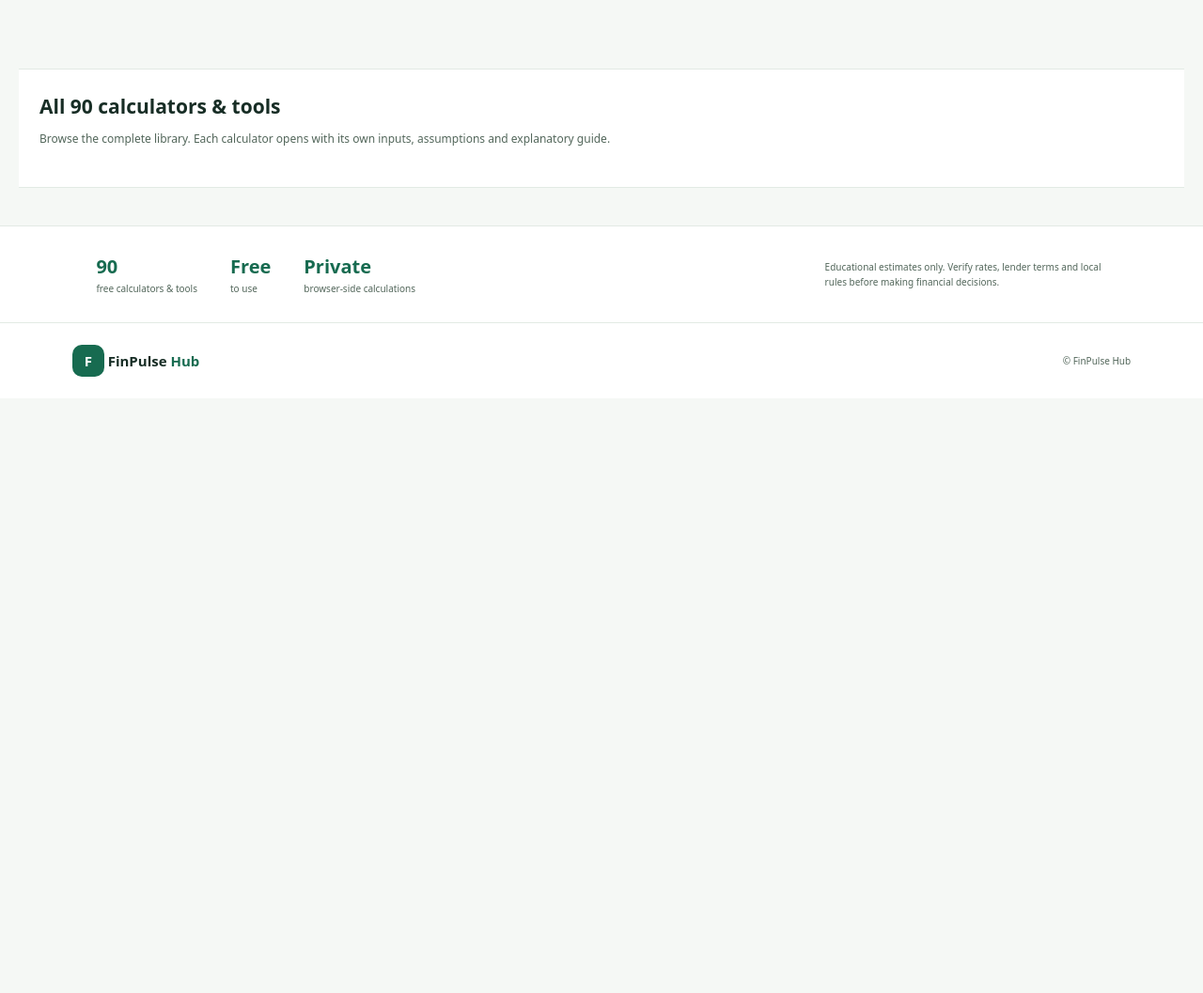
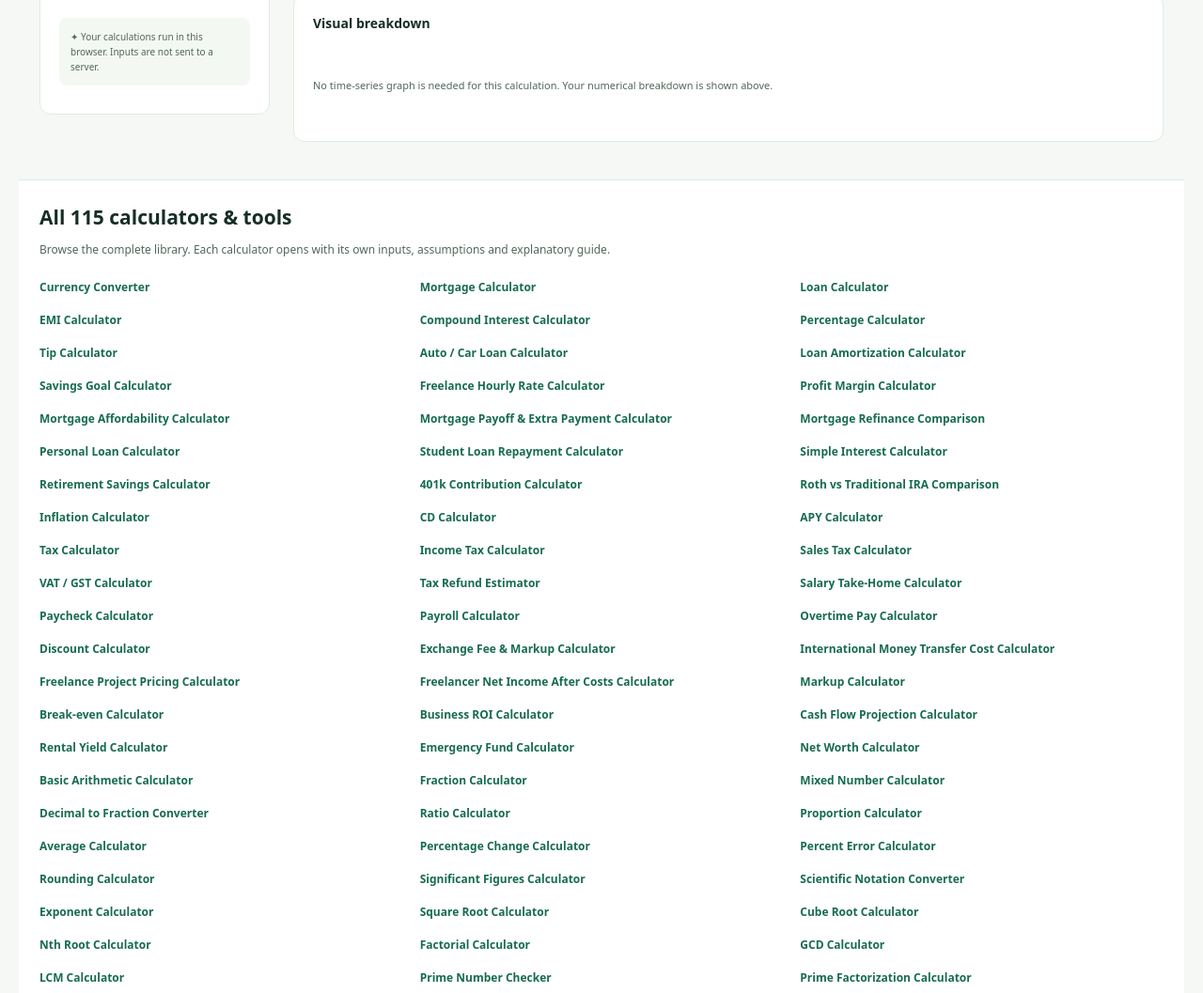
Before and after one commit to apex-global-labs/FinPulse-Hub, a website: page index.html in a window 1280 px wide. Shown: the part 1276-2333 px from the top of the page at 94% size. Before the commit the page ends 1700 px from the top, so only its background shows below. Drawn offline with nearby package versions, Linux system fonts and the light colour scheme.

Commit message:
Load date and time calculator modules

```diff
--- a/index.html
+++ b/index.html
@@ -2,5 +2,5 @@
 <header><a class="brand" href="#"><b>F</b> FinPulse <strong>Hub</strong></a><nav><a href="#tools">Calculators</a><a href="#tool-directory">All tools</a><a href="#about">About</a></nav></header>
 <section class="hero"><div><small>YOUR EVERYDAY FINANCE TOOLKIT</small><h1>Make better sense<br><em>of your money.</em></h1><p>Free tools for finance, mathematics, statistics, dates, units and everyday problem-solving.</p><a class="cta" href="#tools">Explore calculators ↓</a></div><div class="hero-art"><span>FINANCIAL SNAPSHOT</span><b>$12,480.00</b><small>Illustrative calculation</small><div class="bars"><i></i><i></i><i></i><i></i><i></i><i></i><i></i></div></div></section>
 <main id="tools"><aside><small>CALCULATOR LIBRARY</small><input id="search" type="search" placeholder="Find a calculator..." aria-label="Find a calculator"><div id="categories"></div><p class="privacy">✦ Your calculations run in this browser. Inputs are not sent to a server.</p></aside><section id="app" aria-live="polite"></section></main>
-<section id="tool-directory" class="tool-directory"><h2>All <span id="tool-count">90</span> calculators &amp; tools</h2><p>Browse the complete library. Each calculator opens with its own inputs, assumptions and explanatory guide.</p><nav id="tool-links" aria-label="All calculators and tools"></nav></section>
-<section id="about" class="about"><div><b>90</b><span>free calculators &amp; tools</span></div><div><b>Free</b><span>to use</span></div><div><b>Private</b><span>browser-side calculations</span></div><p>Educational estimates only. Verify rates, lender terms and local rules before making financial decisions.</p></section><footer><a class="brand" href="#"><b>F</b> FinPulse <strong>Hub</strong></a><span>© <span id="year"></span> FinPulse Hub</span></footer><script src="finance-core.js" defer></script><script src="math-core.js" defer></script><script src="math-tools.js" defer></script><script src="advanced-math-core.js" defer></script><script src="advanced-math-tools.js" defer></script><script src="smart-ui.js" defer></script><script src="tax-data.js" defer></script><script src="tax-state-data.js" defer></script><script src="tax-engine.js" defer></script><script src="asset-data.js" defer></script><script src="app.js" defer></script></body></html>
+<section id="tool-directory" class="tool-directory"><h2>All <span id="tool-count">115</span> calculators &amp; tools</h2><p>Browse the complete library. Each calculator opens with its own inputs, assumptions and explanatory guide.</p><nav id="tool-links" aria-label="All calculators and tools"></nav></section>
+<section id="about" class="about"><div><b>90</b><span>free calculators &amp; tools</span></div><div><b>Free</b><span>to use</span></div><div><b>Private</b><span>browser-side calculations</span></div><p>Educational estimates only. Verify rates, lender terms and local rules before making financial decisions.</p></section><footer><a class="brand" href="#"><b>F</b> FinPulse <strong>Hub</strong></a><span>© <span id="year"></span> FinPulse Hub</span></footer><script src="finance-core.js" defer></script><script src="math-core.js" defer></script><script src="math-tools.js" defer></script><script src="advanced-math-core.js" defer></script><script src="advanced-math-tools.js" defer></script><script src="date-time-core.js" defer></script><script src="date-time-tools.js" defer></script><script src="smart-ui.js" defer></script><script src="tax-data.js" defer></script><script src="tax-state-data.js" defer></script><script src="tax-engine.js" defer></script><script src="asset-data.js" defer></script><script src="app.js" defer></script></body></html>
```
